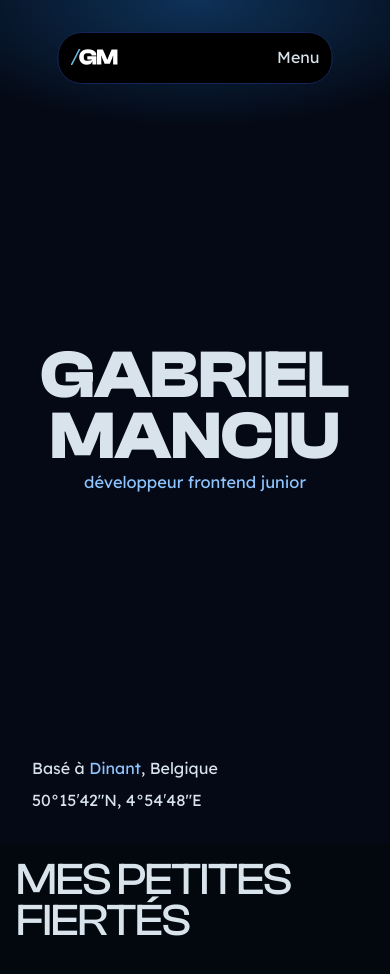
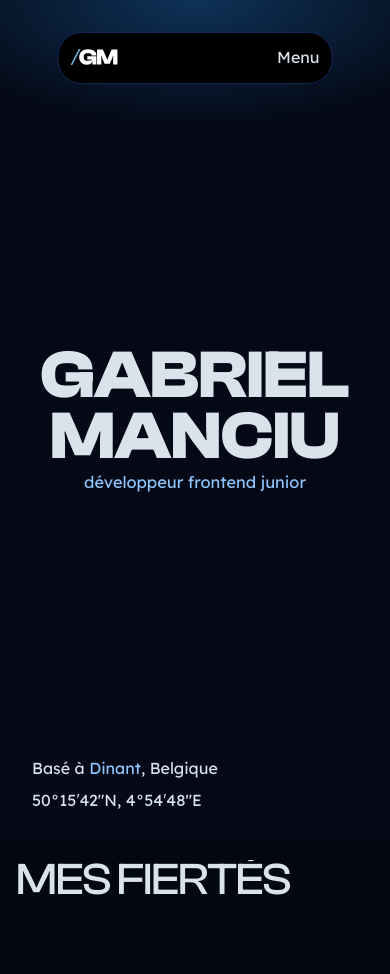
Before and after one commit to TardiGab/Portfolio27, a Next.js app: page / in a window 390 px wide. Shown: the top 974 px of the page. Built offline with nearby package versions, Linux system fonts and the light colour scheme.

Commit message:
changed section title and improved card responsiveness

```diff
--- a/src/app/components/landing/Projects/projects.tsx
+++ b/src/app/components/landing/Projects/projects.tsx
@@ -50,7 +50,7 @@ export default function Projects({
         className={`${styles.title} title font-display sticky top-28 inline-block overflow-hidden text-2xl leading-[.9] font-medium tracking-tight uppercase`}
         id={id || "projects"}
       >
-        Mes petites fiertés
+        Mes fiertés
       </h2>
       <div className="projects-container sticky top-1/4">
         <ProjectCard
--- a/src/app/components/ui/ProjectCard/project-card.tsx
+++ b/src/app/components/ui/ProjectCard/project-card.tsx
@@ -83,7 +83,7 @@ export default function ProjectCard({
 
   return (
     <a
-      className={`${className || ""} ${styles.card} sticky top-1/4 mb-4 grid grid-cols-1 gap-6 rounded-4xl bg-[#0F0000] p-4 transition-colors duration-300 hover:bg-[#350F13] md:grid-cols-2`}
+      className={`${className || ""} ${styles.card} sticky top-1/4 mb-4 grid grid-cols-1 gap-6 rounded-4xl bg-[#0F0000] p-4 transition-colors duration-300 hover:bg-[#350F13] lg:grid-cols-2`}
       href={link || "#"}
       ref={card}
       onMouseEnter={handleMouseEnter}
```
